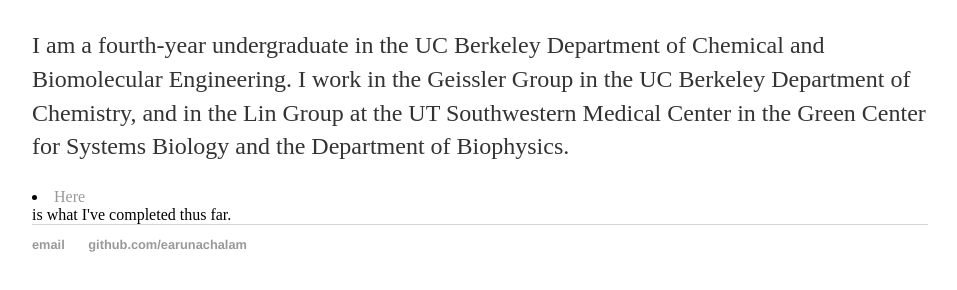
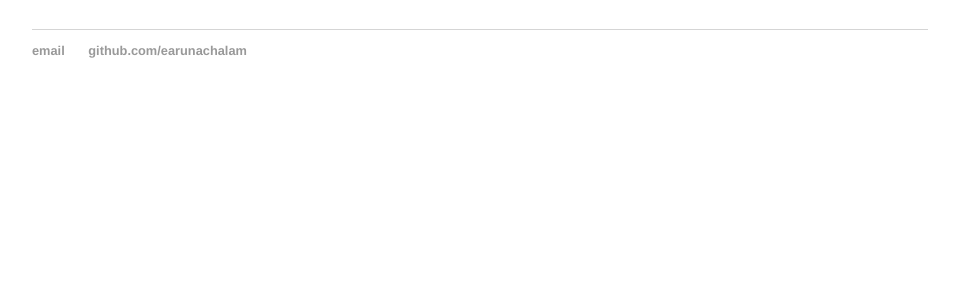
Before and after one commit to earunachalam/earunachalam.github.io, a plain HTML site: page index.html in a window 1280 px wide. Shown: the part 168-458 px from the top of the page, without its empty margins (160-1117 px from the left). Drawn offline with Linux system fonts and the light colour scheme.

Commit message:
Removed text

```diff
--- a/index.html
+++ b/index.html
@@ -17,8 +17,8 @@
 		<div class="container">
     		<div class="blurb">
         		<h1>Easun Arunachalam</h1>
-        			<p>I am a fourth-year undergraduate in the UC Berkeley Department of Chemical and Biomolecular Engineering. I work in the Geissler Group in the UC Berkeley Department of Chemistry, and in the Lin Group at the UT Southwestern Medical Center in the Green Center for Systems Biology and the Department of Biophysics.</p>
-							<li><a href="./lassen/circuit-topology/graph.html">Here</a></li> is what I've completed thus far.
+        			<!-- <p>I am a fourth-year undergraduate in the UC Berkeley Department of Chemical and Biomolecular Engineering. I work in the Geissler Group in the UC Berkeley Department of Chemistry, and in the Lin Group at the UT Southwestern Medical Center in the Green Center for Systems Biology and the Department of Biophysics.</p>  -->
+							<!-- <li><a href="./lassen/circuit-topology/graph.html">Here</a></li> is what I've completed thus far. -->
     		</div><!-- /.blurb -->
 		</div><!-- /.container -->
 		<footer>
```
